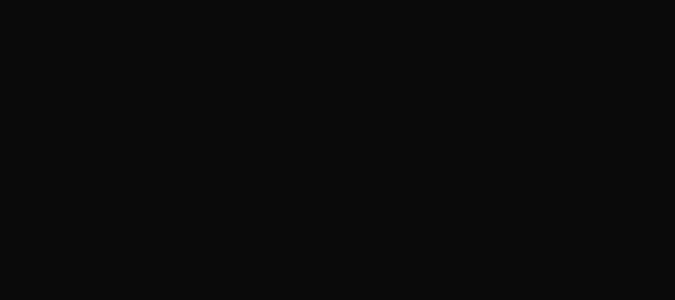
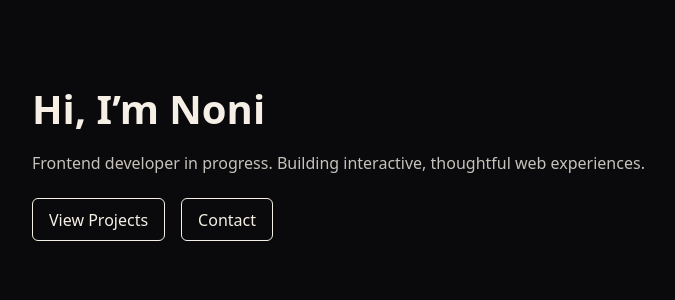
Before and after one commit to Noni-Sts/portfolio, a React (Vite) app in the folder portfolio/: page /home in a window 1280 px wide. Shown: the top 300 px of the page, without its empty margins (0-675 px from the left). Built offline with nearby package versions, Linux system fonts and the light colour scheme.

Commit message:
Home Page Scaffold

```diff
--- a/portfolio/src/pages/Home.jsx
+++ b/portfolio/src/pages/Home.jsx
@@ -1,15 +1,20 @@
-import { motion } from "framer-motion";
+import "../styles/Home.css";
 
 export default function Home() {
   return (
-    <motion.main
-      className="home"
-      initial={{ opacity: 0, y: 10 }}
-      animate={{ opacity: 1, y: 0 }}
-      exit={{ opacity: 0, y: -10 }}
-      transition={{ duration: 0.45 }}
-    >
-      {/* home layout */}
-    </motion.main>
+    <main className="home">
+      <section className="hero">
+        <h1>Hi, I’m Noni </h1>
+        <p>
+          Frontend developer in progress. Building interactive, thoughtful web
+          experiences.
+        </p>
+
+        <div className="hero__actions">
+          <a href="#projects">View Projects</a>
+          <a href="#contact">Contact</a>
+        </div>
+      </section>
+    </main>
   );
 }
--- a/portfolio/src/styles/Home.css
+++ b/portfolio/src/styles/Home.css
@@ -0,0 +1,34 @@
+.home {
+  min-height: 100vh;
+  padding: 3rem 2rem;
+  background: #0a0a0c;
+  color: #f5efe6;
+  font-family: system-ui, sans-serif;
+}
+
+.hero {
+  max-width: 700px;
+}
+
+.hero h1 {
+  font-size: 2.5rem;
+  margin-bottom: 1rem;
+}
+
+.hero p {
+  opacity: 0.8;
+  margin-bottom: 1.5rem;
+}
+
+.hero__actions {
+  display: flex;
+  gap: 1rem;
+}
+
+.hero__actions a {
+  padding: 0.6rem 1rem;
+  border: 1px solid #f5efe6;
+  text-decoration: none;
+  color: #f5efe6;
+  border-radius: 6px;
+}
```
